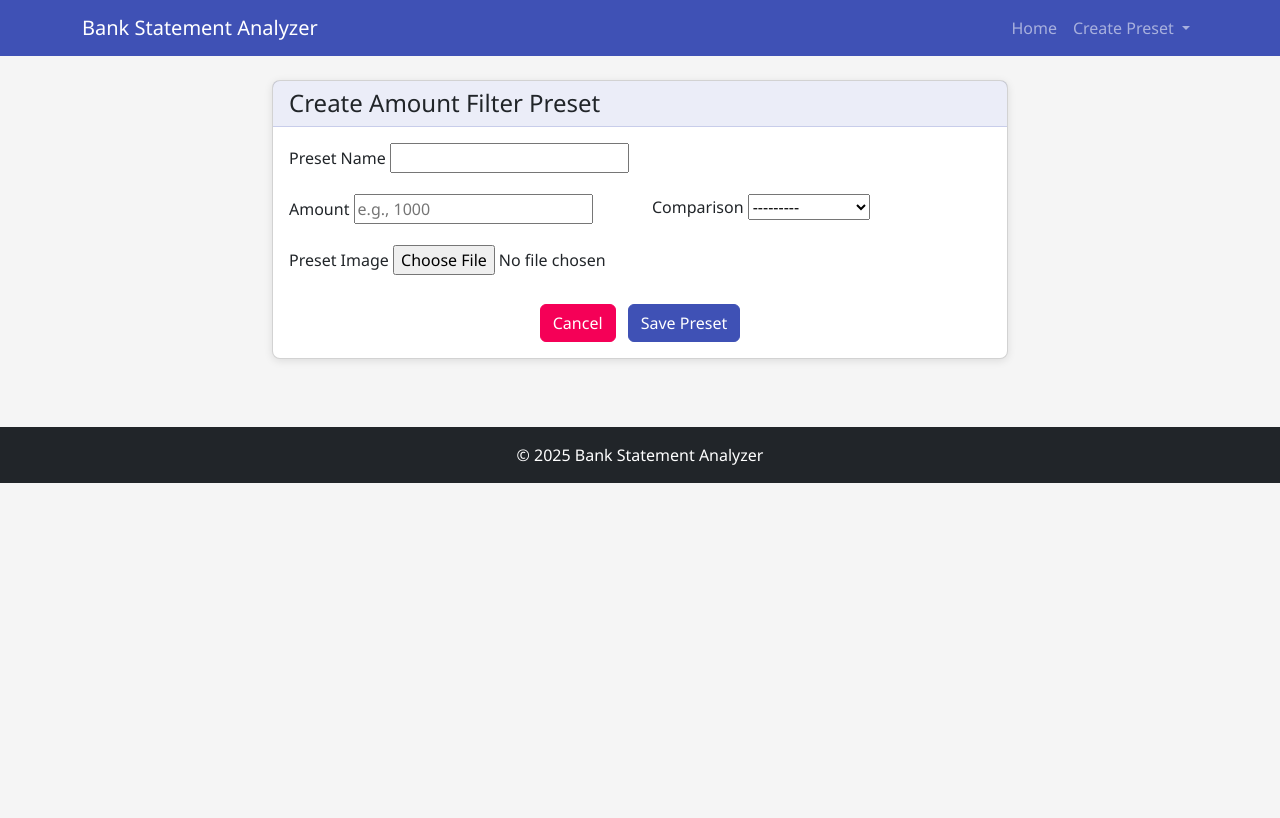
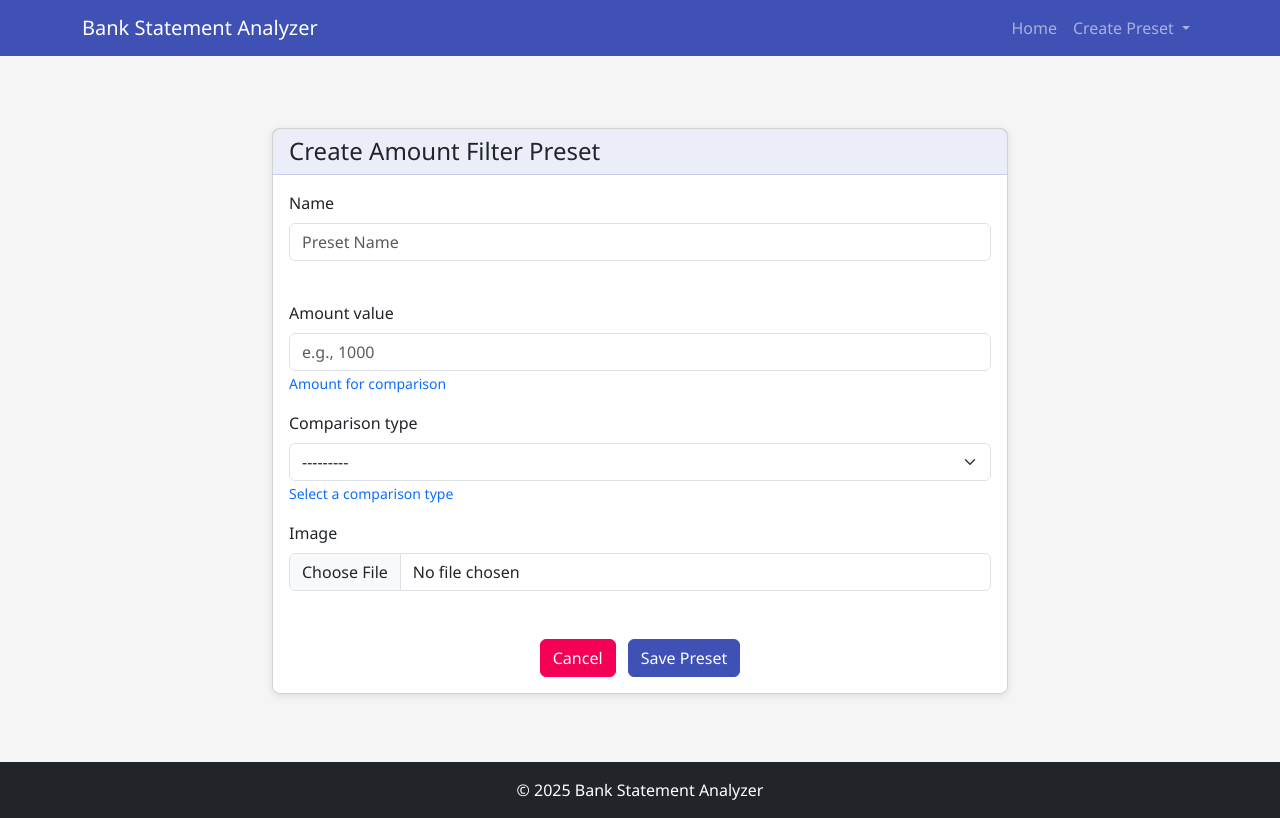
Before and after one commit to Deepanshu-TTN/kotakeye, a Django app: page /create_preset/amount_filter/ in a window 1280 px wide. Before the commit the page ends 483 px from the top, so only its background shows below. Run offline with Django 5.2, Linux system fonts and the light colour scheme.

Commit message:
restructure code

```diff
--- a/analyzer/forms.py
+++ b/analyzer/forms.py
@@ -7,8 +7,21 @@ class DateRangePresetForm(forms.ModelForm):
         model = Preset
         fields = ['name', 'start_date', 'end_date', 'image']
         widgets = {
-            'start_date': forms.DateInput(attrs={'type': 'date'}),
-            'end_date': forms.DateInput(attrs={'type': 'date'}),
+            'start_date': forms.DateInput(attrs={
+                'class': 'form-control',
+                'type': 'date',
+            }),
+            'end_date': forms.DateInput(attrs={
+                'class': 'form-control',
+                'type': 'date',
+            }),
+            'name': forms.TextInput(attrs={
+                'class': 'form-control',
+                'placeholder': 'Preset Name'
+            }),
+            'image': forms.ClearableFileInput(attrs={
+                'class': 'form-control'
+            }),
         }
 
     def __init__(self, *args, **kwargs):
@@ -24,18 +37,55 @@ class KeywordSearchPresetForm(forms.ModelForm):
     class Meta:
         model = Preset
         fields = ['name', 'keywords', 'image']
+        widgets = {
+            'keywords': forms.Textarea(attrs={
+                'class': 'form-control',
+                'placeholder': 'Comma-seperared values e.g., Amazon, Netflix, Salary'
+            }),
+            'image': forms.ClearableFileInput(attrs={
+                'class': 'form-control'
+            }),
+            'name': forms.TextInput(attrs={
+                'class': 'form-control',
+                'placeholder': 'Preset Name'
+            }),
+        }
+
 
     def __init__(self, *args, **kwargs):
         super().__init__(*args, **kwargs)
         self.initial['preset_type'] = 'keyword_search'
-        self.fields['keywords'].widget.attrs.update({'placeholder': 'Comma-seperared values e.g., Amazon, Netflix, Salary'})
+        self.fields['keywords'].required = True
+
 
 class AmountFilterPresetForm(forms.ModelForm):
     class Meta:
         model = Preset
         fields = ['name', 'amount_value', 'comparison_type', 'image']
+        help_texts = {
+            'amount_value': 'Amount for comparison',
+            'comparison_type': 'Select a comparison type'
+        }
+        widgets = {
+            'name': forms.TextInput(attrs={
+                'class': 'form-control',
+                'placeholder': 'Preset Name'
+            }),
+            'amount_value': forms.NumberInput(attrs={
+                'class': 'form-control',
+                'placeholder': 'e.g., 1000'
+            }),
+            'comparison_type': forms.Select(attrs={
+                'class': 'form-select'
+            }, ),
+            'image': forms.ClearableFileInput(attrs={
+                'class': 'form-control'
+            }),
+        }
+
 
     def __init__(self, *args, **kwargs):
         super().__init__(*args, **kwargs)
         self.initial['preset_type'] = 'amount_filter'
-        self.fields['amount_value'].widget.attrs.update({'placeholder': 'e.g., 1000'})
+        self.fields['comparison_type'].required = True
+        self.fields['amount_value'].required = True
--- a/analyzer/utils.py
+++ b/analyzer/utils.py
@@ -18,7 +18,6 @@ def get_pdf_df(pdf_file, password=None):
         matches = re.findall(pattern, text)
 
         for match in matches:
-            print(match)
             date, narration, reference, amount, balance = match
 
             amount_val = float(amount.split('(')[0].replace(',',''))
@@ -65,11 +64,11 @@ def amount_filter(df, amount, comparison_type):
         return (df[(df['Withdrawal'] == amount) | (df['Deposit'] == amount)],
                 f"equal to {amount}")
 
-      elif comparison_type == 'lt':
+      elif comparison_type == 'gt':
           return (df[(df['Withdrawal'] < amount) & (df['Withdrawal'] > 0) |
                           (df['Deposit'] < amount) & (df['Deposit'] > 0)],
                   f"less than {amount}")
-      elif comparison_type == 'gt':
+      elif comparison_type == 'lt':
           return (df[(df['Withdrawal'] > amount) | (df['Deposit'] > amount)],
                   f"greater than {amount}")
       else:
--- a/analyzer/views.py
+++ b/analyzer/views.py
@@ -3,6 +3,7 @@ from django.contrib import messages
 from django.views import View
 from django.views.generic import CreateView
 from django.views.decorators.cache import never_cache
+from django.http import Http404
 from analyzer.models import Preset
 from analyzer.forms import DateRangePresetForm, KeywordSearchPresetForm, AmountFilterPresetForm
 from analyzer.utils import get_pdf_df, analyze_amount_filter, analyze_date_range, analyze_keywords
@@ -38,6 +39,7 @@ class IndexView(View):
                 df = get_pdf_df(pdf_file, password)
                 if df is not None:
                     df_json = df.to_json(orient='records', date_format='iso')
+                    print(df_json)
                     dfs.append(json.loads(df_json))
                     pdf_count += 1
             except Exception as e:
@@ -67,7 +69,7 @@ class IndexView(View):
 
 
 class CreatePresetView(CreateView):
-    template_name = ''
+    template_name = 'create_preset.html'
     form_class = None
     title = ''
     preset_type = ''
@@ -77,15 +79,12 @@ class CreatePresetView(CreateView):
 
         if self.preset_type == 'date_range':
             self.form_class = DateRangePresetForm
-            self.template_name = 'create_preset_date.html'
             self.title = 'Create Date Range Preset'
         elif self.preset_type == 'keyword_search':
             self.form_class = KeywordSearchPresetForm
-            self.template_name = 'create_preset_keyword.html'
             self.title = 'Create Keyword Search Preset'
         elif self.preset_type == 'amount_filter':
             self.form_class = AmountFilterPresetForm
-            self.template_name = 'create_preset_amount.html'
             self.title = 'Create Amount Filter Preset'
         else:
             messages.error(request, f"Invalid preset type: {self.preset_type}", extra_tags='danger')
@@ -105,13 +104,14 @@ class CreatePresetView(CreateView):
         messages.success(self.request, f"Preset '{preset.name}' created successfully")
         return redirect('index')
 
-    def form_invalid(self, form):
-        return self.render_to_response(self.get_context_data(form=form))
 
 
 def delete_preset(request, id):
-    preset = get_object_or_404(Preset, pk=id)
-    preset.delete()
+    try:
+        preset = get_object_or_404(Preset, pk=id)
+        preset.delete()
+    except Http404:
+        messages.error(request, f"Preset does not exist with id: {id}", extra_tags='danger')
     return redirect('index')
 
 
@@ -146,7 +146,7 @@ def results(request):
 
     for preset_id in selected_preset_ids:
         try:
-            preset = Preset.objects.get(id=preset_id)
+            preset = get_object_or_404(Preset, pk=preset_id)
             lock = threading.Lock()
 
             if preset.preset_type == 'date_range':
@@ -169,8 +169,8 @@ def results(request):
                     'result': analysis_result,
                 })
 
-        except Preset.DoesNotExist:
-            continue
+        except Http404:
+            messages.warning(request, f"Preset does not exist with id: {id}")
         except Exception as e:
             messages.error(request, f"Error analyzing with preset '{preset.name}': {str(e)}", extra_tags='danger')
 
--- a/templates/base.html
+++ b/templates/base.html
@@ -55,6 +55,10 @@
         .preset-card {
             transition: transform 0.2s;
             cursor: pointer;
+        }
+
+        .text-primary{
+            color: var(--primary-color);
         }
 
         .preset-card:hover {
@@ -136,12 +140,7 @@
 
         {% block content %}{% endblock %}
     </div>
-
-    <footer class="bg-dark text-center text-white py-3 mt-5">
-        <div class="container">
-            <p class="mb-0">&copy; {% now "Y" %} Bank Statement Analyzer</p>
-        </div>
-    </footer>
+    {% include 'footer.html' %}
 
     <script src="https://cdn.jsdelivr.net/npm/bootstrap@5.3.0-alpha1/dist/js/bootstrap.bundle.min.js"></script>
     {% block extra_js %}{% endblock %}
--- /dev/null
+++ b/templates/create_preset.html
@@ -0,0 +1,45 @@
+{% extends 'base.html' %}
+
+{% block title %}{{ title }} - Bank Statement Analyzer{% endblock %}
+
+{% block content %}
+<div class="row justify-content-center mt-5">
+    <div class="col-md-8">
+        <div class="card">
+            <div class="card-header">
+                <h4 class="mb-0">{{ title }}</h4>
+            </div>
+            <div class="card-body">
+                <form method="post" enctype="multipart/form-data">
+                    {% csrf_token %}
+
+                    {% for field in form %}
+                        <div class="mb-3">
+                            <label for="id_{{ field.name }}" class="form-label">
+                                {{ field.label }}
+                            </label>
+                            {{ field }}
+                            {% if field.errors %}
+                                <div class="text-danger small">
+                                    {% for error in field.errors %}
+                                        <p>{{ error }}</p>
+                                    {% endfor %}
+                                </div>
+                            {% elif field.help_text %}
+                                <small class="form-text text-primary">{{ field.help_text }}</small>
+                            {% endif %}
+                            <br>
+
+                        </div>
+                    {% endfor %}
+
+                    <div class="text-center mt-4">
+                        <a href="{% url 'index' %}" class="btn btn-secondary me-2">Cancel</a>
+                        <button type="submit" class="btn btn-primary">Save Preset</button>
+                    </div>
+                </form>
+            </div>
+        </div>
+    </div>
+</div>
+{% endblock %}
--- a/templates/create_preset_amount.html
+++ /dev/null
@@ -1,62 +0,0 @@
-{% extends 'base.html' %}
-
-{% block title %}{{ title }} - Bank Statement Analyzer{% endblock %}
-
-{% block content %}
-<div class="row justify-content-center">
-    <div class="col-md-8">
-        <div class="card">
-            <div class="card-header">
-                <h4 class="mb-0">{{ title }}</h4>
-            </div>
-            <div class="card-body">
-                <form method="post">
-                    {% csrf_token %}
-
-                    <div class="mb-3">
-                        <label for="id_name" class="form-label">Preset Name</label>
-                        {{ form.name }}
-                        {% if form.name.errors %}
-                            <div class="text-danger small">{{ form.name.errors }}</div>
-                        {% endif %}
-                    </div>
-
-                    <div class="row">
-                        <div class="col-md-6">
-                            <div class="mb-3">
-                                <label for="id_amount_value" class="form-label">Amount</label>
-                                {{ form.amount_value }}
-                                {% if form.amount_value.errors %}
-                                    <div class="text-danger small">{{ form.amount_value.errors }}</div>
-                                {% endif %}
-                            </div>
-                        </div>
-                        <div class="col-md-6">
-                            <div class="mb-3">
-                                <label for="id_comparison_type" class="form-label">Comparison</label>
-                                {{ form.comparison_type }}
-                                {% if form.comparison_type.errors %}
-                                    <div class="text-danger small">{{ form.comparison_type.errors }}</div>
-                                {% endif %}
-                            </div>
-                        </div>
-                    </div>
-
-                    <div class="mb-3">
-                        <label for="id_image" class="form-label">Preset Image</label>
-                        {{ form.image }}
-                        {% if form.image.errors %}
-                            <div class="text-danger small">{{ form.image.errors }}</div>
-                        {% endif %}
-                    </div>
-
-                    <div class="text-center mt-4">
-                        <a href="{% url 'index' %}" class="btn btn-secondary me-2">Cancel</a>
-                        <button type="submit" class="btn btn-primary">Save Preset</button>
-                    </div>
-                </form>
-            </div>
-        </div>
-    </div>
-</div>
-{% endblock %}
--- /dev/null
+++ b/templates/footer.html
@@ -0,0 +1,8 @@
+<body class="d-flex flex-column min-vh-100">
+
+    <footer class="bg-dark text-center text-white py-3 mt-auto">
+        <div class="container">
+            <p class="mb-0">&copy; {% now "Y" %} Bank Statement Analyzer</p>
+        </div>
+    </footer>
+</body>
--- a/templates/results.html
+++ b/templates/results.html
@@ -189,7 +189,7 @@
     {% endfor %}
 {% else %}
     <div class="alert alert-warning">
-        <i class="bi bi-exclamation-triangle"></i> No analysis results available. Please select presets to analyze your bank statements.
+        No analysis results available. Please select presets to analyze your bank statements.
     </div>
 {% endif %}
 {% endblock %}
```
Also changed, not shown: templates/create_preset_date.html (deleted, +0 -62 lines), templates/create_preset_keyword.html (deleted, +0 -50 lines), templates/index.html (+0 -20 lines), db.sqlite3, media/images/calendar.png (added), media/images/logo_MmmmCf2.jpeg (added), media/images/money.png (added).
